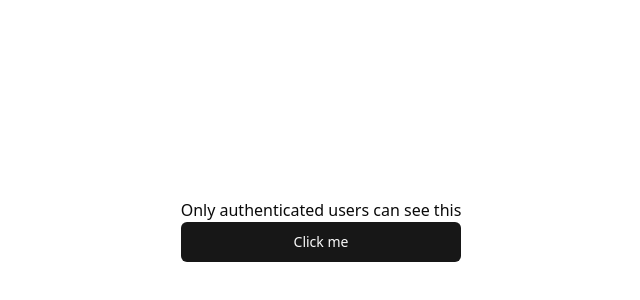
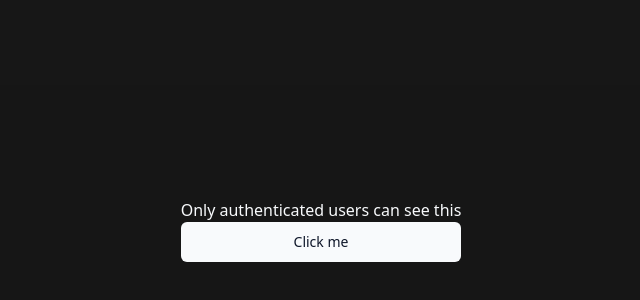
Before and after one commit to samuelperezcode/video-streaming-app, a Next.js app: page / in a window 1280 px wide. Shown: the part 170-470 px from the top of the page, without its empty margins (319-959 px from the left). Built offline with nearby package versions, Linux system fonts and the light colour scheme.

Commit message:
Styles and auth updates
Add username for sign-up
Add dark mode
Customize sign-in and sign-up forms

```diff
--- /dev/null
+++ b/app/(auth)/_components/logo.tsx
@@ -0,0 +1,13 @@
+import Image from 'next/image'
+
+export const Logo = () => {
+  return (
+    <Image
+    src="/ic_120x24_general_nav_home_logo.svg"
+    alt="Logo"
+    width={120}
+    height={24}
+    className="mx-auto"
+  />
+  )
+}
--- a/app/(auth)/layout.tsx
+++ b/app/(auth)/layout.tsx
@@ -1,6 +1,9 @@
+import { Logo } from './_components/logo'
+
 export default function AuthLayout ({ children }: { children: React.ReactNode }) {
   return (
-    <main className="h-full grid place-content-center">
+    <main className="h-full grid place-content-center gap-2">
+      <Logo />
       {children}
     </main>
   )
--- a/app/(auth)/sign-in/[[...sign-in]]/page.tsx
+++ b/app/(auth)/sign-in/[[...sign-in]]/page.tsx
@@ -1,5 +1,13 @@
 import { SignIn } from '@clerk/nextjs'
 
 export default function Page () {
-  return <SignIn />
+  return (
+    <SignIn
+      appearance={{
+        variables: {
+          colorPrimary: '#ff7300'
+        }
+      }}
+    />
+  )
 }
--- a/app/(auth)/sign-up/[[...sign-up]]/page.tsx
+++ b/app/(auth)/sign-up/[[...sign-up]]/page.tsx
@@ -1,5 +1,13 @@
 import { SignUp } from '@clerk/nextjs'
 
 export default function Page () {
-  return <SignUp />
+  return (
+    <SignUp
+      appearance={{
+        variables: {
+          colorPrimary: '#ff7300'
+        }
+      }}
+    />
+  )
 }
--- a/app/globals.css
+++ b/app/globals.css
@@ -4,71 +4,88 @@
 
 html,
 body,
-:root{
+:root {
   height: 100%;
+  @apply bg-neutral-900/80;
+}
+
+.cl-internal-1xnhc3b{
+  display: none;
+}
+.cl-internal-b3fm6y{
+  display: none;
+}
+
+.hidden-scrollbar {
+  -ms-overflow-style: none;
+  scrollbar-width: none;
+}
+
+.hidden-scrollbar::-webkit-scrollbar {
+  display: none;
 }
 
 @layer base {
   :root {
     --background: 0 0% 100%;
-    --foreground: 0 0% 3.9%;
+    --foreground: 222.2 84% 4.9%;
 
     --card: 0 0% 100%;
-    --card-foreground: 0 0% 3.9%;
+    --card-foreground: 222.2 84% 4.9%;
 
     --popover: 0 0% 100%;
-    --popover-foreground: 0 0% 3.9%;
+    --popover-foreground: 222.2 84% 4.9%;
 
-    --primary: 0 0% 9%;
-    --primary-foreground: 0 0% 98%;
+    --primary: 222.2 47.4% 11.2%;
+    --primary-foreground: 210 40% 98%;
 
-    --secondary: 0 0% 96.1%;
-    --secondary-foreground: 0 0% 9%;
+    --secondary: 210 40% 96.1%;
+    --secondary-foreground: 222.2 47.4% 11.2%;
 
-    --muted: 0 0% 96.1%;
-    --muted-foreground: 0 0% 45.1%;
+    --muted: 210 40% 96.1%;
+    --muted-foreground: 215.4 16.3% 46.9%;
 
-    --accent: 0 0% 96.1%;
-    --accent-foreground: 0 0% 9%;
+    --accent: 210 40% 96.1%;
+    --accent-foreground: 222.2 47.4% 11.2%;
 
     --destructive: 0 84.2% 60.2%;
-    --destructive-foreground: 0 0% 98%;
+    --destructive-foreground: 210 40% 98%;
 
-    --border: 0 0% 89.8%;
-    --input: 0 0% 89.8%;
-    --ring: 0 0% 3.9%;
+    --border: 214.3 31.8% 91.4%;
+    --input: 214.3 31.8% 91.4%;
+    --ring: 222.2 84% 4.9%;
 
     --radius: 0.5rem;
   }
 
   .dark {
-    --background: 0 0% 3.9%;
-    --foreground: 0 0% 98%;
+    --background: 226.7 12.7% 13.9%;
+    --foreground: 210 40% 98%;
 
-    --card: 0 0% 3.9%;
-    --card-foreground: 0 0% 98%;
+    --card: 226.7 12.7% 13.9%;
+    --card-foreground: 210 40% 98%;
 
-    --popover: 0 0% 3.9%;
-    --popover-foreground: 0 0% 98%;
+    --popover: 226.7 12.7% 13.9%;
+    --popover-foreground: 210 40% 98%;
 
-    --primary: 0 0% 98%;
-    --primary-foreground: 0 0% 9%;
+    --primary: 210 40% 98%;
+    --primary-foreground: 222.2 47.4% 11.2%;
 
-    --secondary: 0 0% 14.9%;
-    --secondary-foreground: 0 0% 98%;
+    --secondary: 226.7 12.7% 17.5%;
+    --secondary-foreground: 210 40% 98%;
 
-    --muted: 0 0% 14.9%;
-    --muted-foreground: 0 0% 63.9%;
+    --muted: 226.7 12.7% 17.5%;
+    --muted-foreground: 215 20.2% 65.1%;
 
-    --accent: 0 0% 14.9%;
-    --accent-foreground: 0 0% 98%;
+    --accent: 226.7 12.7% 17.5%;
+    --accent-foreground: 210 40% 98%;
 
     --destructive: 0 62.8% 30.6%;
-    --destructive-foreground: 0 0% 98%;
+    --destructive-foreground: 210 40% 98%;
 
-    --border: 0 0% 14.9%;
-    --input: 0 0% 14.9%;
-    --ring: 0 0% 83.1%;
+    --border: 226.7 12.7% 17.5%;
+    --input: 226.7 12.7% 17.5%;
+    --ring: 212.7 26.8% 83.9%;
   }
 }
 
--- a/app/layout.tsx
+++ b/app/layout.tsx
@@ -2,6 +2,9 @@
 import './globals.css'
 
 import { ClerkProvider } from '@clerk/nextjs'
+import { dark } from '@clerk/themes'
+
+import { ThemeProvider } from '@/components/theme-provider'
 
 export const metadata: Metadata = {
   title: 'Telenique',
@@ -14,9 +17,17 @@
   children: React.ReactNode
 }) {
   return (
-    <ClerkProvider>
+    <ClerkProvider appearance={{ baseTheme: dark }}>
       <html lang="en">
-        <body >{children}</body>
+        <body>
+          <ThemeProvider
+           attribute='class'
+           forcedTheme='dark'
+           storageKey='telenique-theme'
+          >
+            {children}
+          </ThemeProvider>
+        </body>
       </html>
     </ClerkProvider>
   )
--- /dev/null
+++ b/components/theme-provider.tsx
@@ -0,0 +1,8 @@
+'use client'
+
+import { ThemeProvider as NextThemesProvider } from 'next-themes'
+import { type ThemeProviderProps } from 'next-themes/dist/types'
+
+export function ThemeProvider ({ children, ...props }: ThemeProviderProps) {
+  return <NextThemesProvider {...props}>{children}</NextThemesProvider>
+}
--- a/package.json
+++ b/package.json
@@ -10,11 +10,13 @@
   },
   "dependencies": {
     "@clerk/nextjs": "^4.27.7",
+    "@clerk/themes": "^1.7.9",
     "@radix-ui/react-slot": "^1.0.2",
     "class-variance-authority": "^0.7.0",
     "clsx": "^2.0.0",
     "lucide-react": "^0.294.0",
     "next": "14.0.4",
+    "next-themes": "^0.2.1",
     "react": "^18",
     "react-dom": "^18",
     "tailwind-merge": "^2.1.0",
```
Also changed, not shown: 1 other file (tests, documents, lock files or other folders).
